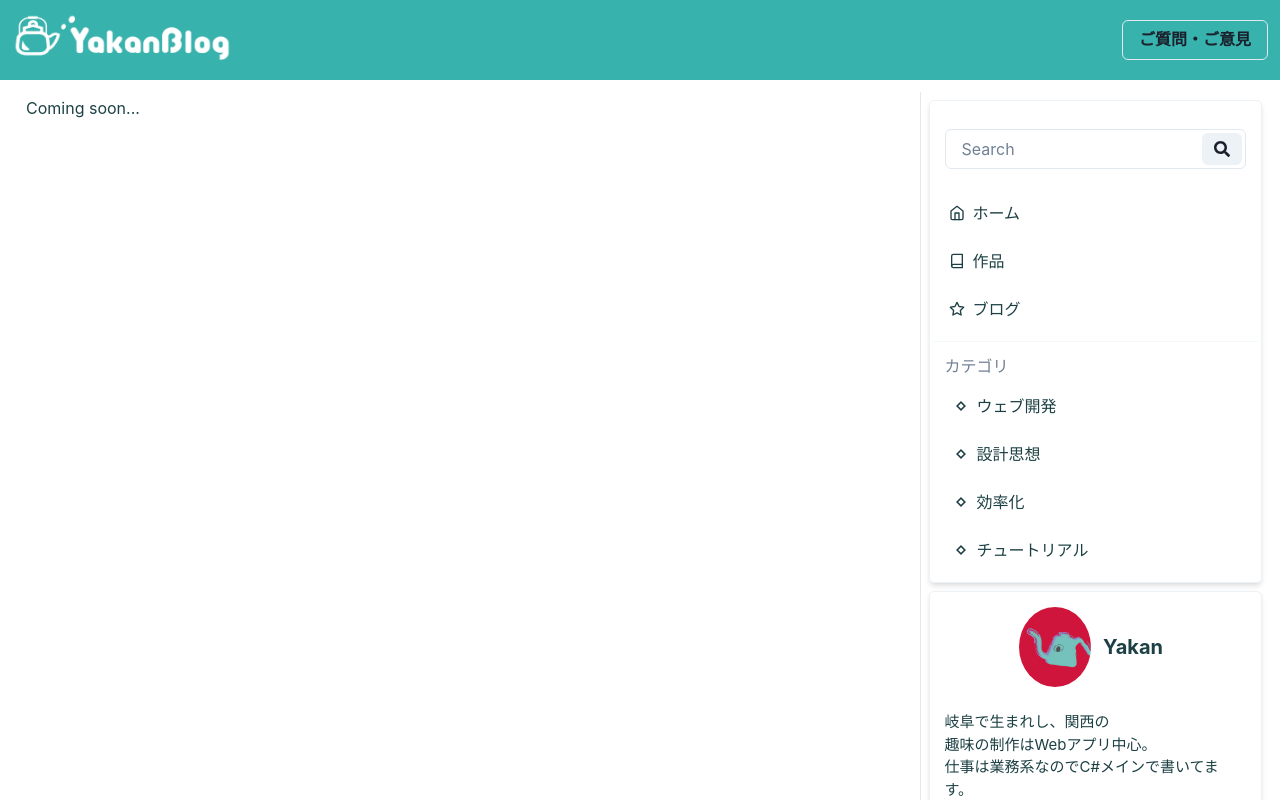
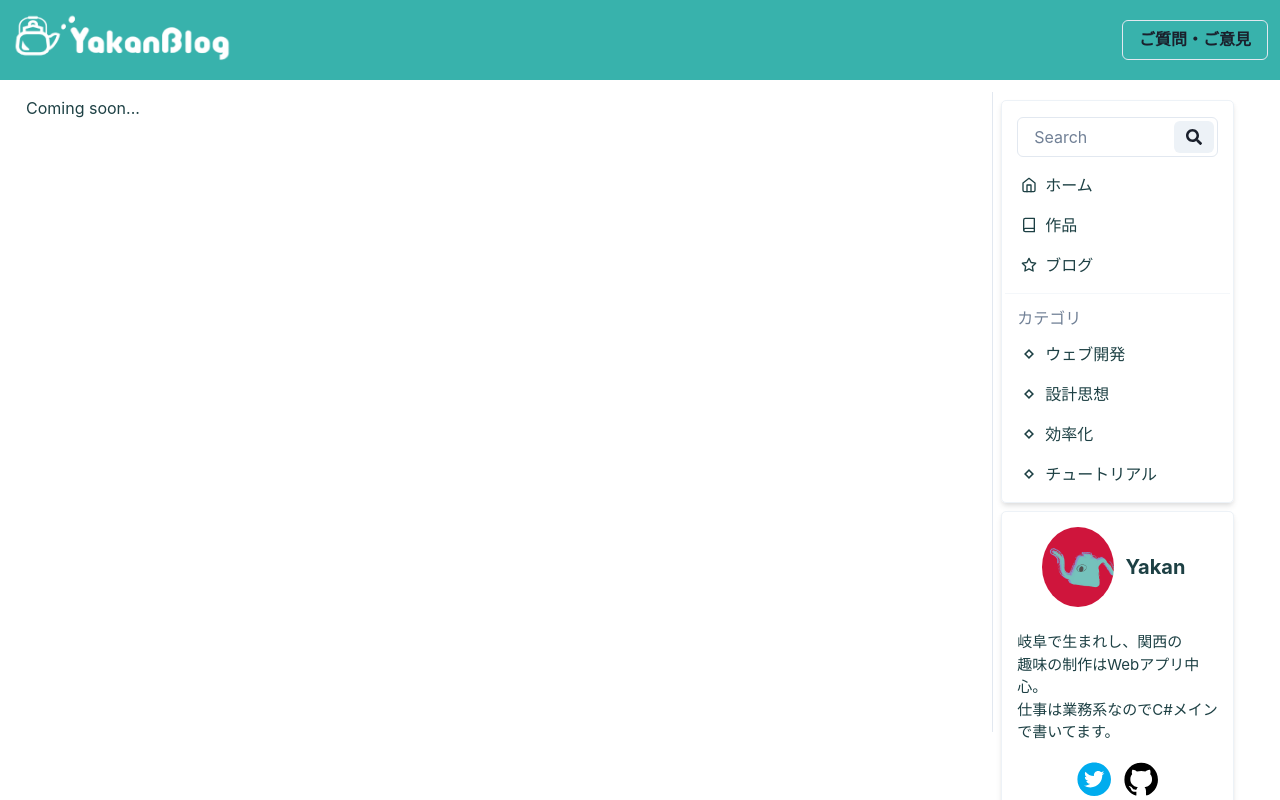
Before and after one commit to Kanji-Miyatani/My-NextBlog, a Next.js app: page /artWorks in a window 1280 px wide. Shown: the top 800 px of the page. Built offline with nearby package versions, Linux system fonts and the light colour scheme.

Commit message:
ビルド時イベントイベント実装

```diff
--- a/components/navbar.tsx
+++ b/components/navbar.tsx
@@ -44,7 +44,6 @@ import MyProfile from './myProfile';
 import { ICategories } from '../interface/article';
 
 import { useContext } from 'react';
-import { MicroCMSProvider } from 'pages/_app';
 
 
 interface LinkItemProps {
@@ -76,7 +75,7 @@ export default function SimpleSidebar({ children}: { children: ReactNode}) {
     flexDirection={{base:"column",md:"row"}}>
       {/* mobilenav */}
       <MobileNav display={{ base: 'flex', md: 'none' }} bgColor="teal.400" onOpen={onOpen} />
-       <Box minH="100vh" p={{sm:4,base:2}} w={{sm:"80%",base:"100%"}}>
+       <Box minH="100vh" p={{sm:4,base:2}} w={{sm:"77%",base:"100%"}}>
         {children}
       </Box>
       <SidebarContent
@@ -113,12 +112,12 @@ const SidebarContent = ({ onClose, ...rest }: SidebarProps) => {
       borderLeft="1px"
       borderLeftColor={useColorModeValue('gray.200', 'gray.700')}
       borderRadius="0px"
-      top={2}
-      w={{ base: "100%", sm: "auto" }}
+      top={1}
+      w={{ base: "100%", sm: "250px" }}
       my={{ base: 0, md: 3}}
       ml={{ base: 0, md: 3}}
-      pos={{ base: 'initial', md: "sticky"}}
-      h={{ base: "100vh", md: "800px"}}
+      pos={{ base: 'initial', md: "initial"}}
+      h={{ base: "100vh", md: "80vh"}}
       {...rest}>
       <Flex h="10" display={{ base: 'flex', md: 'none' }} alignItems="center" mx="2" w={"100%"} justifyContent="space-between">
         <CloseButton onClick={onClose} />
@@ -129,7 +128,7 @@ const SidebarContent = ({ onClose, ...rest }: SidebarProps) => {
       mb={2} mt={2} mx={2} p={"3px"}
       border={"1px"} borderColor={"gray.100"} borderRadius="5px"
       py="0.5rem">
-        <Flex h="20" alignItems="center" mx="3" justifyContent="space-between">
+        <Flex alignItems="center" mx="3" my="2" justifyContent="space-between">
           <InputGroup size='md'>
             <Input
               pr='5rem'
@@ -179,9 +178,8 @@ const NavItem = ({ icon,link, children, ...rest }: NavItemProps) => {
         <Link  style={{ textDecoration: 'none' }} _focus={{ boxShadow: 'none' }}>
         <Flex
           align="center"
-          p="3"
+          p="2"
           mx="2"
-          w="200px"
           borderRadius="lg"
           role="group"
           cursor="pointer"
--- a/package.json
+++ b/package.json
@@ -3,7 +3,7 @@
   "version": "0.1.0",
   "private": true,
   "scripts": {
-    "dev": "next dev",
+    "dev": " next dev ",
     "build": "next build",
     "start": "next start",
     "lint": "next lint --dir src"
--- a/tsconfig.json
+++ b/tsconfig.json
@@ -16,6 +16,6 @@
     "incremental": true,
     "baseUrl": "src"
   },
-  "include": ["next-env.d.ts", "**/*.ts", "**/*.tsx"],
+  "include": ["next-env.d.ts", "**/*.ts", "**/*.tsx", "data/build.js"],
   "exclude": ["node_modules"]
 }
```
Also changed, not shown: components/pager.tsx (added, +16 -0 lines), data/build.js (added, +38 -0 lines), 1 other file (tests, documents, lock files or other folders).
